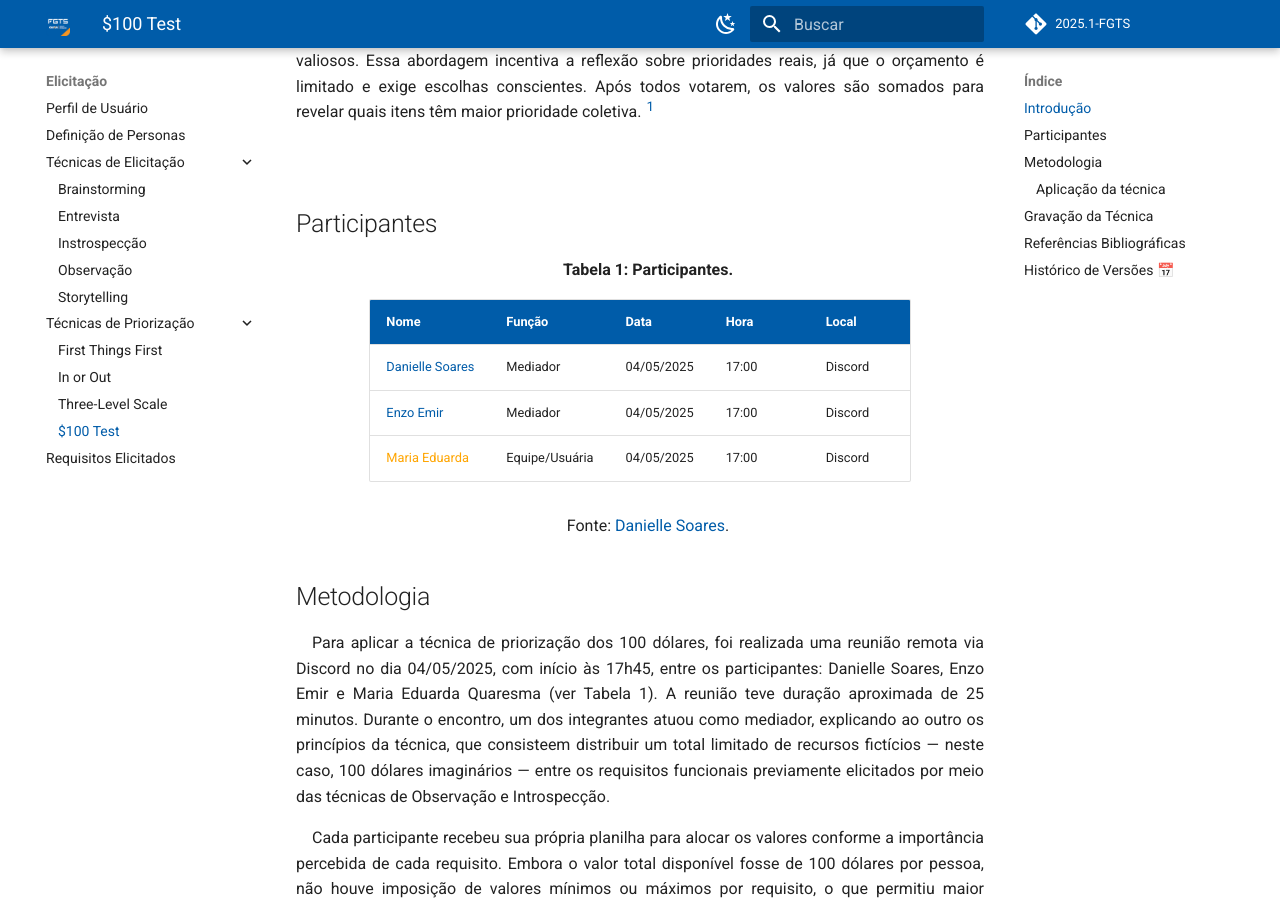
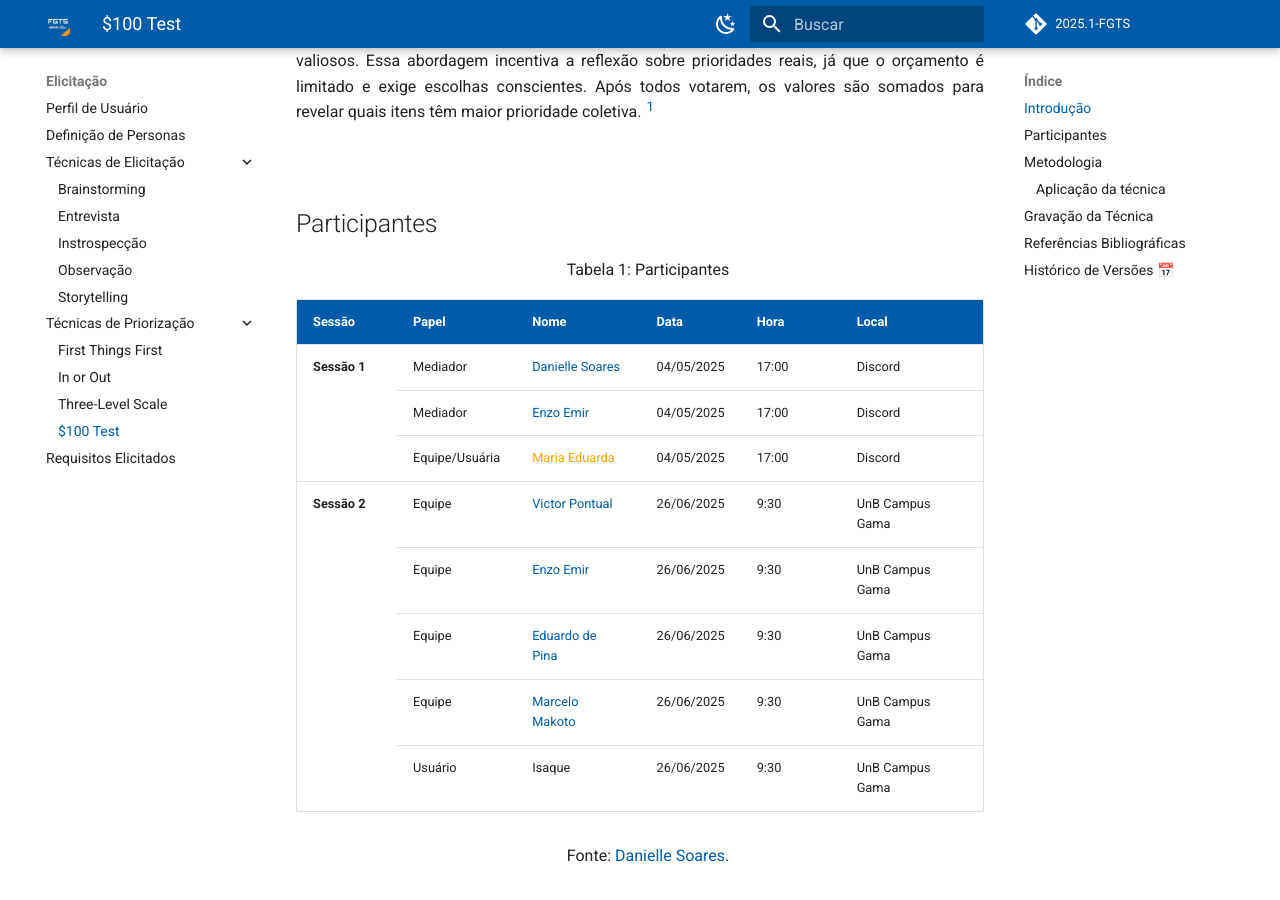
Before and after one commit to eduardodpms/REQ-FGTS, an MkDocs documentation site: the page built from docs/Elicitacao/Tecnicas-de-Priorizacao/100-Test.md, in a window 1280 px wide and 900 px high, scrolled down 333 px. Built offline with MkDocs 1.6.1 and Material for MkDocs 9.7.7, drawn with Linux system fonts in a browser that asks for light colours; comment, search, counter and statistics services are not loaded; some of the changed text lies outside the part shown.

Commit message:
docs: atualização da tabela de participantes, inclusão de segunda gravação e ajustes no histórico

```diff
--- a/docs/Elicitacao/Tecnicas-de-Priorizacao/100-Test.md
+++ b/docs/Elicitacao/Tecnicas-de-Priorizacao/100-Test.md
@@ -8,48 +8,84 @@ A técnica dos 100 dólares é um método de priorização que simula a alocaç
 
 ## Participantes
 
-<p style="text-align: center; font-size: 12pt;"><strong>Tabela 1: Participantes.</strong></p>
+
+
+<font size="3"><p style="text-align: center">Tabela 1: Participantes</p></font>
 
 <div align="center">
-
-<table>
-  <thead>
-    <tr>
-      <th>Nome</th>
-      <th>Função</th>
-      <th>Data</th>
-      <th>Hora</th>
-      <th>Local</th>
-    </tr>
-  </thead>
-  <tbody>
-    <tr>
-      <td><a href="https://github.com/danielle-soaress">Danielle Soares</a></td>
-      <td>Mediador</td>
-      <td>04/05/2025</td>
-      <td>17:00</td>
-      <td>Discord</td>
-    </tr>
-    <tr>
-      <td><a href="https://github.com/EnzoEmir">Enzo Emir</a></td>
-      <td>Mediador</td>
-      <td>04/05/2025</td>
-      <td>17:00</td>
-      <td>Discord</td>
-    </tr>
-    <tr>
-      <td><a href="https://github.com/dudaa28"><span style="color: orange;">Maria Eduarda</span></a></td>
-      <td>Equipe/Usuária</td>
-      <td>04/05/2025</td>
-      <td>17:00</td>
-      <td>Discord</td>
-    </tr>
-  </tbody>
-</table>
-
+  <table>
+    <thead>
+      <tr>
+        <th>Sessão</th>
+        <th>Papel</th>
+        <th>Nome</th>
+        <th>Data</th>
+        <th>Hora</th>
+        <th>Local</th>
+      </tr>
+    </thead>
+    <tbody>
+      <tr>
+        <td rowspan="3"><strong>Sessão 1</strong></td>
+        <td>Mediador</td>
+        <td><a href="https://github.com/danielle-soaress">Danielle Soares</a></td>
+        <td>04/05/2025</td>
+        <td>17:00</td>
+        <td>Discord</td>
+      </tr>
+      <tr>
+        <td>Mediador</td>
+        <td><a href="https://github.com/EnzoEmir">Enzo Emir</a></td>
+        <td>04/05/2025</td>
+        <td>17:00</td>
+        <td>Discord</td>
+      </tr>
+      <tr>
+        <td>Equipe/Usuária</td>
+        <td><a href="https://github.com/dudaa28"><span style="color: orange;">Maria Eduarda</span></a></td>
+        <td>04/05/2025</td>
+        <td>17:00</td>
+        <td>Discord</td>
+      </tr>
+      <tr>
+        <td rowspan="5"><strong>Sessão 2</strong></td>
+        <td>Equipe</td>
+        <td><a href="https://github.com/VictorPontual">Victor Pontual</a></td>
+        <td>26/06/2025</td>
+        <td>9:30</td>
+        <td>UnB Campus Gama</td>
+      </tr>
+      <tr>
+        <td>Equipe</td>
+        <td><a href="https://github.com/EnzoEmir">Enzo Emir</a></td>
+        <td>26/06/2025</td>
+        <td>9:30</td>
+        <td>UnB Campus Gama</td>
+      </tr>
+      <tr>
+        <td>Equipe</td>
+        <td><a href="https://github.com/eduardodpms">Eduardo de Pina</a></td>
+        <td>26/06/2025</td>
+        <td>9:30</td>
+        <td>UnB Campus Gama</td>
+      </tr>
+      <tr>
+        <td>Equipe</td>
+        <td><a href="https://github.com/MM4k">Marcelo Makoto</a></td>
+        <td>26/06/2025</td>
+        <td>9:30</td>
+        <td>UnB Campus Gama</td>
+      </tr>
+      <tr>
+        <td>Usuário</td>
+        <td>Isaque</td>
+        <td>26/06/2025</td>
+        <td>9:30</td>
+        <td>UnB Campus Gama</td>
+      </tr>
+    </tbody>
+  </table>
 </div>
-
-
 
 
 <font size="3"><p style="text-align: center">Fonte: [Danielle Soares](https://github.com/danielle-soaress).</p></font>
@@ -144,6 +180,10 @@ A técnica foi aplicada de forma individual, sendo que cada participante aplicou
 <iframe width="560" height="315" src="https://youtube.com/embed/VWdolS42QqY" title="YouTube video player" frameborder="0" allow="accelerometer; autoplay; clipboard-write; encrypted-media; gyroscope; picture-in-picture; web-share" referrerpolicy="strict-origin-when-cross-origin" allowfullscreen></iframe>
 </p>
 
+<p style="text-align: center">
+<iframe width="560" height="315" src="https://www.youtube.com/embed/RzONSkf_OrU?si=Y_1cm4XHz0VOrWhr" title="YouTube video player" frameborder="0" allow="accelerometer; autoplay; clipboard-write; encrypted-media; gyroscope; picture-in-picture; web-share" referrerpolicy="strict-origin-when-cross-origin" allowfullscreen></iframe>
+</p>
+
 
 ## Referências Bibliográficas
 
@@ -160,3 +200,4 @@ A técnica foi aplicada de forma individual, sendo que cada participante aplicou
 | `1.4` | 21/06/2025 | Adicionando data na tabela de participantes | [Enzo Emir](https://github.com/EnzoEmir) | [Maria Eduarda](https://github.com/dudaa28) |
 | `1.5`  | 21/06/2025 | Refinamento na Página | [Maria Eduarda](https://github.com/dudaa28) | [Eduardo de Pina](https://github.com/eduardodpms) |
 | `1.6` | 22/06/2025 | Adição de revisores | [Victor Pontual](https://github.com/VictorPontual) | [Marcelo Makoto](https://github.com/MM4k) |
+| `1.7` | 05/07/2025 | Atualização dos participantes das sessões, inclusão de segunda gravação e ajustes na tabela | [Victor Pontual](https://github.com/VictorPontual) | [Eduardo de Pina](https://github.com/eduardodpms) |
```
